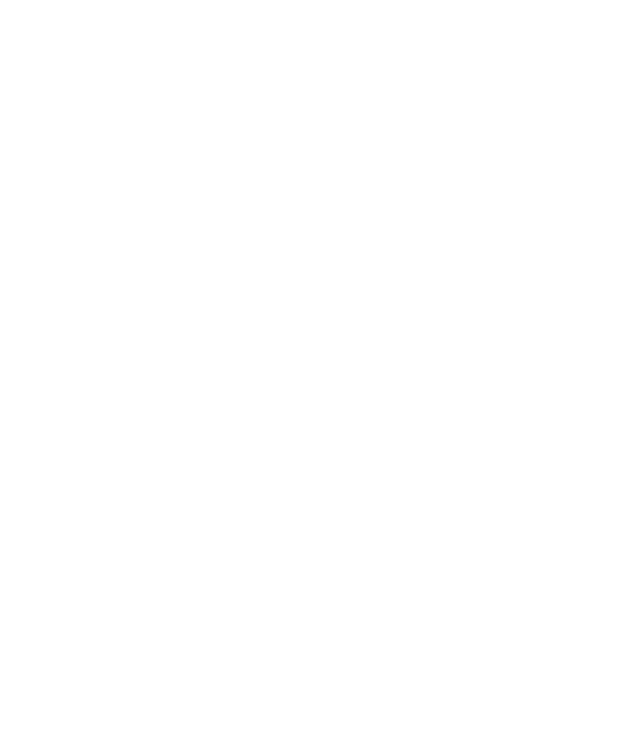
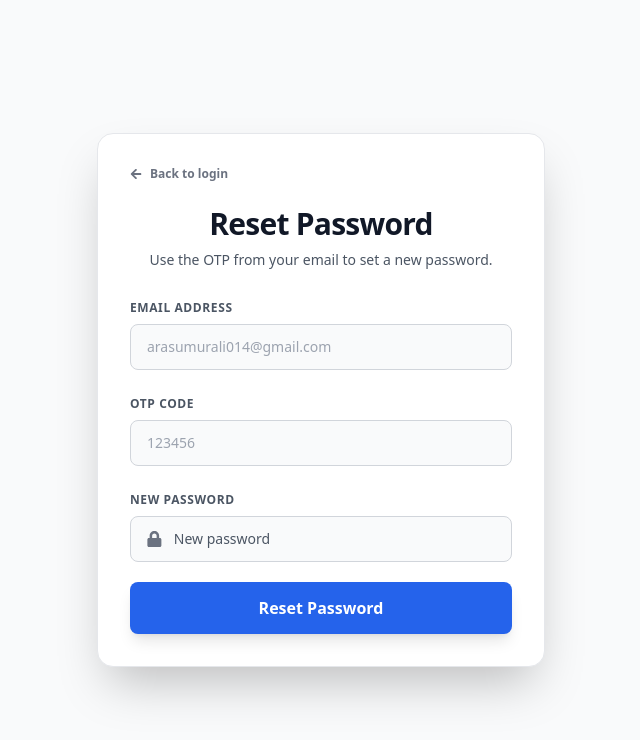
Before and after one commit to arasu-rcb/Portfolio, a React (Vite) app in the folder frontend/: page /admin/reset-password in a window 1280 px wide. Before the commit this address had no page. Shown: the top 740 px of the page, without its empty margins (319-959 px from the left). Built offline with nearby package versions, Linux system fonts and the light colour scheme.

Commit message:
forgot password

```diff
--- a/frontend/src/App.jsx
+++ b/frontend/src/App.jsx
@@ -10,6 +10,8 @@ import Contact from "./sections/Contact"
 
 import AdminLogin from "./pages/AdminLogin";
 import OtpVerification from "./pages/OtpVerification";
+import ForgotPassword from "./pages/ForgotPassword";
+import ResetPassword from "./pages/ResetPassword";
 import Dashboard from "./pages/Dashboard";
 import ProtectedRoute from "./components/ProtectedRoute";
 
@@ -42,6 +44,10 @@ function App() {
         {/* OTP Verification Page */}
         <Route path="/admin/otp-verification" element={<OtpVerification />} />
 
+        {/* Forgot password flow */}
+        <Route path="/admin/forgot-password" element={<ForgotPassword />} />
+        <Route path="/admin/reset-password" element={<ResetPassword />} />
+
         {/* Protected Admin Dashboard */}
         <Route
           path="/admin/dashboard/*"
--- a/frontend/src/pages/AdminLogin.jsx
+++ b/frontend/src/pages/AdminLogin.jsx
@@ -113,6 +113,15 @@ const AdminLogin = () => {
 
         </form>
 
+        <div className="text-right">
+          <button
+            type="button"
+            onClick={() => navigate("/admin/forgot-password")}
+            className="text-sm font-semibold text-yellow-400 hover:text-yellow-300 dark:text-blue-500 dark:hover:text-blue-400 transition"
+          >
+            Forgot password?
+          </button>
+        </div>
       </div>
     </div>
   );
--- /dev/null
+++ b/frontend/src/pages/ForgotPassword.jsx
@@ -0,0 +1,89 @@
+import React, { useState } from "react";
+import { useNavigate } from "react-router-dom";
+import API from "../utils/api";
+import { FaEnvelope, FaArrowLeft } from "react-icons/fa";
+
+const ForgotPassword = () => {
+  const [email, setEmail] = useState("");
+  const [message, setMessage] = useState("");
+  const [error, setError] = useState("");
+  const [loading, setLoading] = useState(false);
+  const navigate = useNavigate();
+
+  const handleSubmit = async (e) => {
+    e.preventDefault();
+    setError("");
+    setMessage("");
+    setLoading(true);
+
+    try {
+      const response = await API.post("/admin/request-password-reset", { email });
+      setMessage(response.data.message || "Password reset OTP sent successfully.");
+      setTimeout(() => {
+        navigate("/admin/reset-password", { state: { email } });
+      }, 1200);
+    } catch (err) {
+      console.error("[Forgot Password Error]", err);
+      setError(err.response?.data?.message || "Failed to send password reset OTP.");
+    } finally {
+      setLoading(false);
+    }
+  };
+
+  return (
+    <div className="min-h-screen bg-gray-950 dark:bg-gray-50 flex items-center justify-center px-4">
+      <div className="max-w-md w-full bg-gray-900 dark:bg-white border border-gray-800 dark:border-gray-200 rounded-2xl shadow-2xl p-8 space-y-6">
+        <button
+          onClick={() => navigate("/admin")}
+          className="flex items-center gap-2 text-xs font-semibold text-gray-400 hover:text-white dark:text-gray-500 dark:hover:text-gray-900 transition"
+        >
+          <FaArrowLeft /> Back to login
+        </button>
+
+        <div className="text-center">
+          <h2 className="text-3xl font-bold text-white dark:text-gray-900 tracking-tight">Forgot Password</h2>
+          <p className="text-gray-400 dark:text-gray-600 mt-2 text-sm">Enter your admin email to receive an OTP and reset your password.</p>
+        </div>
+
+        {error && (
+          <div className="bg-red-950/50 dark:bg-red-50 border border-red-900 dark:border-red-200 text-red-400 dark:text-red-600 text-sm p-3 rounded-lg text-center font-medium">
+            {error}
+          </div>
+        )}
+
+        {message && (
+          <div className="bg-green-950/50 dark:bg-green-50 border border-green-900 dark:border-green-200 text-green-400 dark:text-green-600 text-sm p-3 rounded-lg text-center font-medium">
+            {message}
+          </div>
+        )}
+
+        <form onSubmit={handleSubmit} className="space-y-5">
+          <div className="space-y-1.5">
+            <label className="text-xs font-semibold text-gray-300 dark:text-gray-600 uppercase tracking-wider">Email Address</label>
+            <div className="flex items-center gap-3 border border-gray-800 dark:border-gray-300 rounded-lg px-4 py-3 bg-gray-950 dark:bg-gray-50 transition">
+              <FaEnvelope className="text-gray-500" />
+              <input
+                type="email"
+                required
+                value={email}
+                onChange={(e) => setEmail(e.target.value)}
+                placeholder="arasumurali014@gmail.com"
+                className="bg-transparent w-full outline-none text-gray-200 dark:text-gray-800 placeholder-gray-600 text-sm"
+              />
+            </div>
+          </div>
+
+          <button
+            type="submit"
+            disabled={loading}
+            className="w-full bg-yellow-400 dark:bg-blue-600 hover:bg-yellow-500 dark:hover:bg-blue-700 text-gray-950 dark:text-white font-bold py-3.5 rounded-lg transition disabled:opacity-50 disabled:cursor-not-allowed shadow-lg"
+          >
+            {loading ? "Sending..." : "Send OTP"}
+          </button>
+        </form>
+      </div>
+    </div>
+  );
+};
+
+export default ForgotPassword;
--- /dev/null
+++ b/frontend/src/pages/ResetPassword.jsx
@@ -0,0 +1,115 @@
+import React, { useState } from "react";
+import { useNavigate } from "react-router-dom";
+import API from "../utils/api";
+import { FaLock, FaArrowLeft } from "react-icons/fa";
+
+const ResetPassword = () => {
+  const [email, setEmail] = useState("");
+  const [otp, setOtp] = useState("");
+  const [newPassword, setNewPassword] = useState("");
+  const [error, setError] = useState("");
+  const [message, setMessage] = useState("");
+  const [loading, setLoading] = useState(false);
+  const navigate = useNavigate();
+
+  const handleSubmit = async (e) => {
+    e.preventDefault();
+    setError("");
+    setMessage("");
+    setLoading(true);
+
+    try {
+      const response = await API.post("/admin/reset-password", {
+        email,
+        otp,
+        newPassword
+      });
+      setMessage(response.data.message || "Password reset successfully.");
+      setTimeout(() => navigate("/admin"), 1500);
+    } catch (err) {
+      console.error("[Reset Password Error]", err);
+      setError(err.response?.data?.message || "Failed to reset password.");
+    } finally {
+      setLoading(false);
+    }
+  };
+
+  return (
+    <div className="min-h-screen bg-gray-950 dark:bg-gray-50 flex items-center justify-center px-4">
+      <div className="max-w-md w-full bg-gray-900 dark:bg-white border border-gray-800 dark:border-gray-200 rounded-2xl shadow-2xl p-8 space-y-6">
+        <button
+          onClick={() => navigate("/admin")}
+          className="flex items-center gap-2 text-xs font-semibold text-gray-400 hover:text-white dark:text-gray-500 dark:hover:text-gray-900 transition"
+        >
+          <FaArrowLeft /> Back to login
+        </button>
+
+        <div className="text-center">
+          <h2 className="text-3xl font-bold text-white dark:text-gray-900 tracking-tight">Reset Password</h2>
+          <p className="text-gray-400 dark:text-gray-600 mt-2 text-sm">Use the OTP from your email to set a new password.</p>
+        </div>
+
+        {error && (
+          <div className="bg-red-950/50 dark:bg-red-50 border border-red-900 dark:border-red-200 text-red-400 dark:text-red-600 text-sm p-3 rounded-lg text-center font-medium">
+            {error}
+          </div>
+        )}
+
+        {message && (
+          <div className="bg-green-950/50 dark:bg-green-50 border border-green-900 dark:border-green-200 text-green-400 dark:text-green-600 text-sm p-3 rounded-lg text-center font-medium">
+            {message}
+          </div>
+        )}
+
+        <form onSubmit={handleSubmit} className="space-y-5">
+          <div className="space-y-1.5">
+            <label className="text-xs font-semibold text-gray-300 dark:text-gray-600 uppercase tracking-wider">Email Address</label>
+            <input
+              type="email"
+              required
+              value={email}
+              onChange={(e) => setEmail(e.target.value)}
+              placeholder="arasumurali014@gmail.com"
+              className="w-full rounded-lg border border-gray-800 dark:border-gray-300 bg-gray-950 dark:bg-gray-50 px-4 py-3 text-sm text-gray-200 dark:text-gray-900 outline-none"
+            />
+          </div>
+          <div className="space-y-1.5">
+            <label className="text-xs font-semibold text-gray-300 dark:text-gray-600 uppercase tracking-wider">OTP Code</label>
+            <input
+              type="text"
+              required
+              value={otp}
+              onChange={(e) => setOtp(e.target.value)}
+              placeholder="123456"
+              className="w-full rounded-lg border border-gray-800 dark:border-gray-300 bg-gray-950 dark:bg-gray-50 px-4 py-3 text-sm text-gray-200 dark:text-gray-900 outline-none"
+            />
+          </div>
+          <div className="space-y-1.5">
+            <label className="text-xs font-semibold text-gray-300 dark:text-gray-600 uppercase tracking-wider">New Password</label>
+            <div className="flex items-center gap-3 border border-gray-800 dark:border-gray-300 rounded-lg px-4 py-3 bg-gray-950 dark:bg-gray-50 transition">
+              <FaLock className="text-gray-500" />
+              <input
+                type="password"
+                required
+                value={newPassword}
+                onChange={(e) => setNewPassword(e.target.value)}
+                placeholder="New password"
+                className="bg-transparent w-full outline-none text-gray-200 dark:text-gray-800 placeholder-gray-600 text-sm"
+              />
+            </div>
+          </div>
+
+          <button
+            type="submit"
+            disabled={loading}
+            className="w-full bg-yellow-400 dark:bg-blue-600 hover:bg-yellow-500 dark:hover:bg-blue-700 text-gray-950 dark:text-white font-bold py-3.5 rounded-lg transition disabled:opacity-50 disabled:cursor-not-allowed shadow-lg"
+          >
+            {loading ? "Resetting..." : "Reset Password"}
+          </button>
+        </form>
+      </div>
+    </div>
+  );
+};
+
+export default ResetPassword;
```
Also changed, not shown: 2 other files (tests, documents, lock files or other folders).
